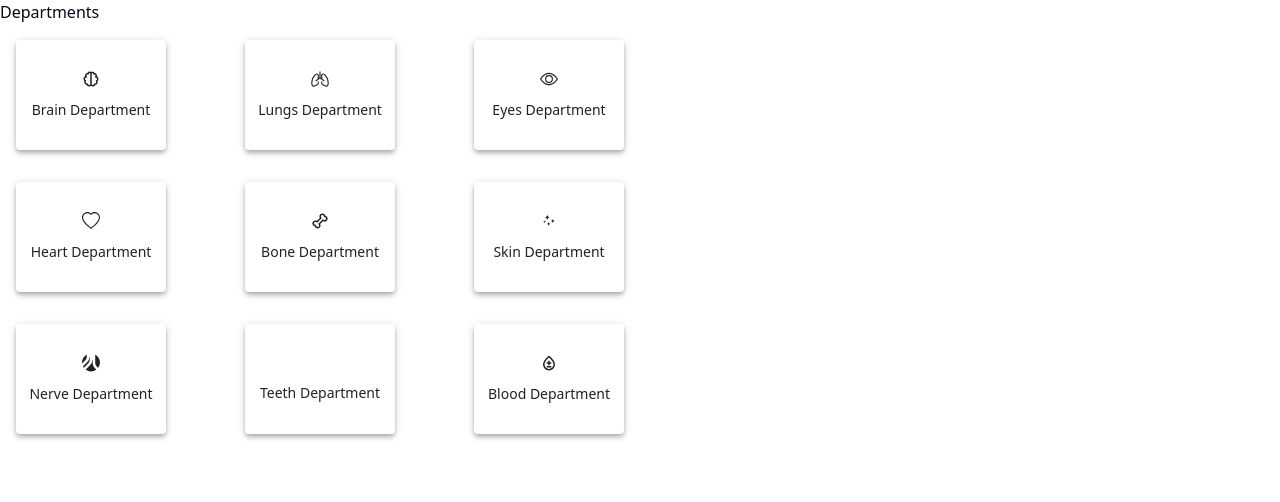
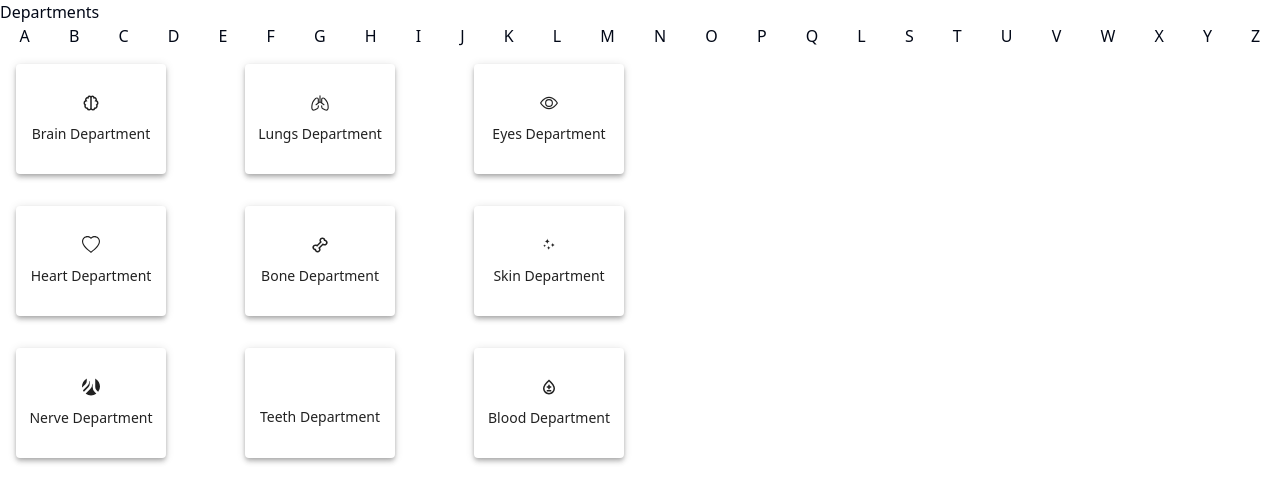
Before and after one commit to KVinqT/Neptune-PIS, a React (Vite) app in the folder frontend/: page /departments in a window 1280 px wide. Shown: the top 502 px of the page. Built offline with nearby package versions, Linux system fonts and the light colour scheme; sample sign-in values are in the browser's storage; some icons are missing.

Commit message:
department detail

```diff
--- a/frontend/src/component/Department.tsx
+++ b/frontend/src/component/Department.tsx
@@ -1,6 +1,7 @@
-import { departments } from "@/db/departmentData";
+import { article, departments } from "@/utils/departmentData";
 import DepartmentCard from "@/Cards/DepartmentsCard";
 import { IconProps } from "@mui/material";
+// import { useState } from "react";
 
 export interface Icon {
   type: React.ComponentType<IconProps>;
@@ -15,9 +16,15 @@ export interface Departments {
 }
 
 const Department = () => {
+  // const [empty, setEmpty] = useState(true);
   return (
     <div className="flex flex-col">
       <h1>Departments</h1>
+      <div className="flex justify-around">
+        {article.map((item) => (
+          <div>{item}</div>
+        ))}
+      </div>
       <div className="flex flex-row flex-wrap justify-between w-1/2">
         {departments.map((item: Departments) => {
           return (
--- a/frontend/src/component/DepartmentDetail.tsx
+++ b/frontend/src/component/DepartmentDetail.tsx
@@ -1,4 +1,4 @@
-import { doctor } from "@/db/doctorData";
+import { doctor } from "@/utils/doctorData";
 import { useParams } from "react-router-dom";
 
 const DepartmentDetail = () => {
--- a/frontend/src/db/departmentData.ts
+++ b/frontend/src/utils/departmentData.ts
@@ -65,3 +65,32 @@ export const departments: Departments[] = [
     route: "/departments/9",
   },
 ];
+
+export const article = [
+  "A",
+  "B",
+  "C",
+  "D",
+  "E",
+  "F",
+  "G",
+  "H",
+  "I",
+  "J",
+  "K",
+  "L",
+  "M",
+  "N",
+  "O",
+  "P",
+  "Q",
+  "L",
+  "S",
+  "T",
+  "U",
+  "V",
+  "W",
+  "X",
+  "Y",
+  "Z",
+];
```
Also changed, not shown: frontend/src/utils/doctorData.ts (renamed from frontend/src/db/doctorData.ts), frontend/src/utils/type.ts (renamed from frontend/src/db/type.ts), 1 other file (tests, documents, lock files or other folders).
